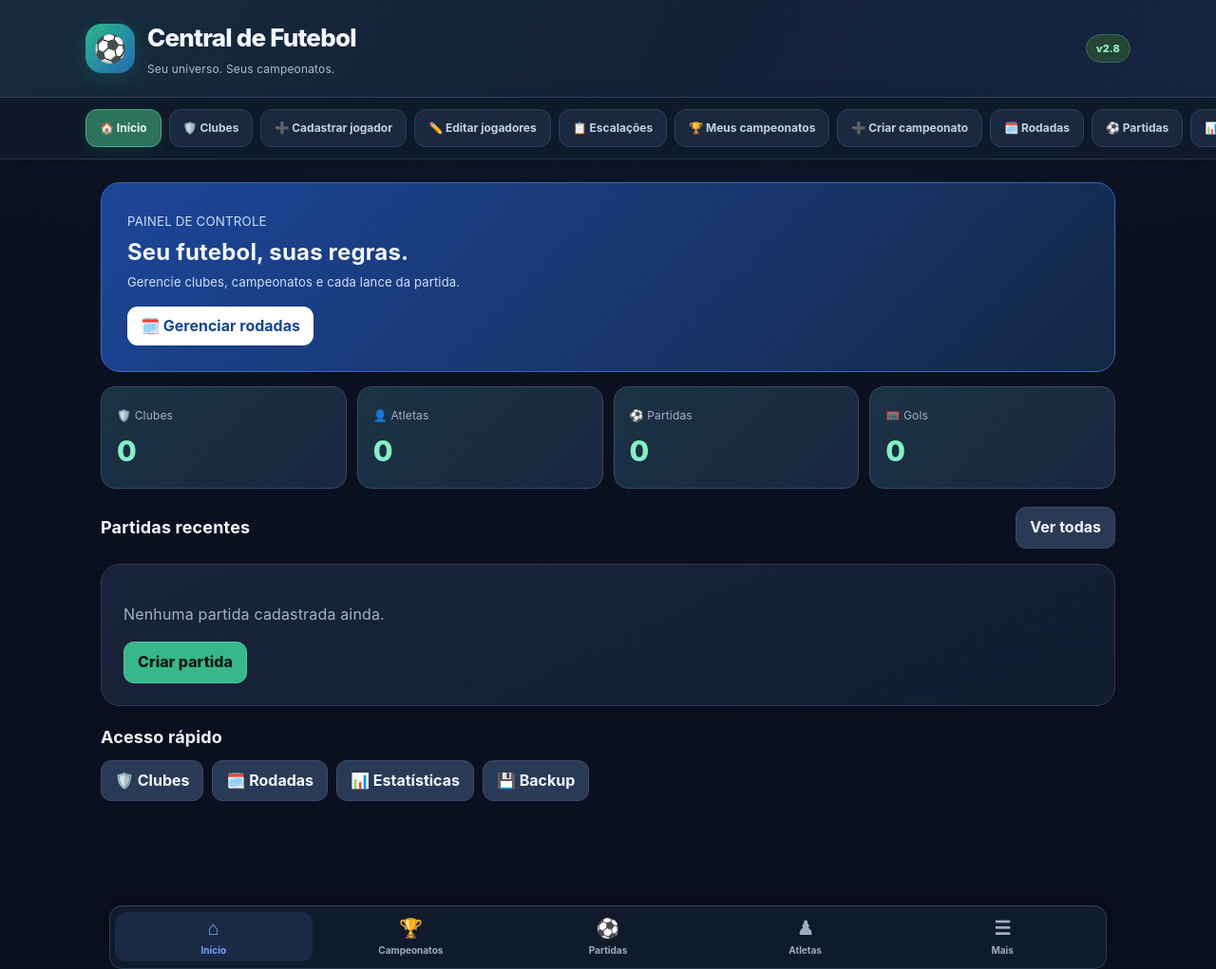
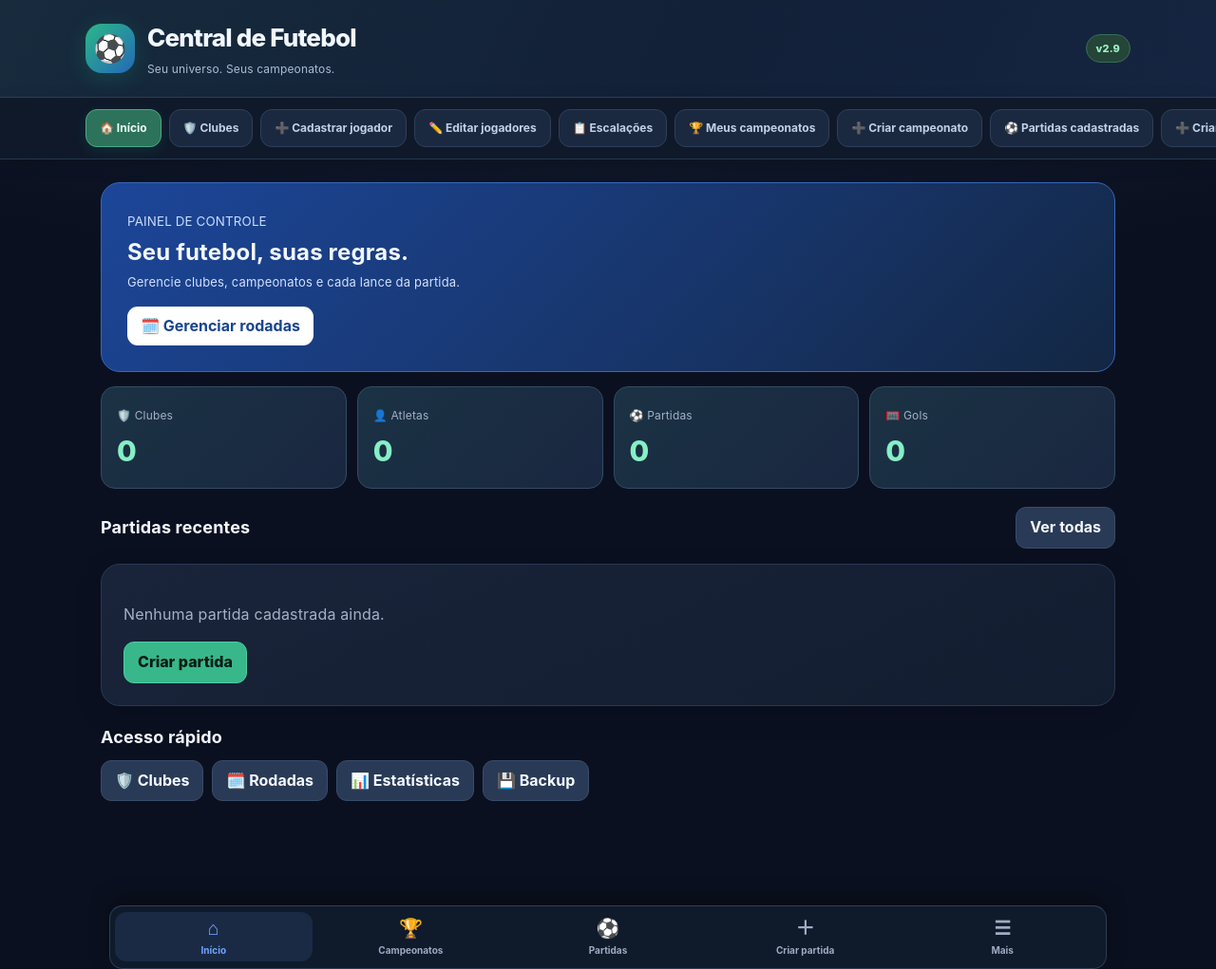
Before and after one commit to eterdragons-pixel/central-futebol, a plain HTML site: page index.html in a window 1280 px wide. Shown: the whole page at 95% size. Drawn offline with Linux system fonts and the light colour scheme.

Commit message:
Add files via upload

```diff
--- a/index.html
+++ b/index.html
@@ -880,4 +880,38 @@ go=function(t){if(t==='championshipHub28')championshipDetail28=null;goBefore28(t
 document.querySelector('header .version').textContent='v2.8';
 render();
 
+
+/* v2.9: criar partida separado do calendário de partidas cadastradas. */
+const matchPageBefore29=matches;
+function createMatchPage29(){
+ const full=matchPageBefore29(),cut=full.indexOf('<div class="panel"><h2>🏆 Partidas por competição</h2>');
+ return `<div class="champ-head"><div><h2>➕ ${edit.matches?.id?'Editar partida':'Criar partida'}</h2><p class="muted">Cadastre um novo confronto sem misturar com o calendário existente.</p></div><button onclick="go('matches')">← Partidas cadastradas</button></div>${cut>=0?full.slice(0,cut):full}`;
+}
+matches=function(){
+ const full=matchPageBefore29(),cut=full.indexOf('<div class="panel"><h2>🏆 Partidas por competição</h2>');
+ return `<div class="champ-head"><div><h2>⚽ Partidas cadastradas</h2><p class="muted">Consulte confrontos por competição, abra súmulas e edite resultados.</p></div><button class="primary" onclick="edit={};go('matchCreate29')">＋ Criar partida</button></div>${cut>=0?full.slice(cut):'<div class="panel"><p class="muted">Nenhuma partida cadastrada.</p></div>'}`;
+};
+const startEditBefore29=startEdit;
+startEdit=function(t,i){if(t==='matches'){tab='matchCreate29';edit[t]=db[t].find(x=>x.id===i);render();window.scrollTo(0,0)}else startEditBefore29(t,i)};
+const renderBefore29=render;
+render=function(){
+ if(tab==='matchCreate29'){$('app').innerHTML=createMatchPage29()}else renderBefore29();
+ const nav=$('nav');
+ if(nav){
+  const opts=tabs17.filter(([k])=>k!=='competitions'&&k!=='matches');
+  const at=opts.findIndex(([k])=>k==='rounds');
+  opts.splice(at,0,['championshipHub28','🏆 Meus campeonatos'],['competitions','➕ Criar campeonato'],['matches','⚽ Partidas cadastradas'],['matchCreate29','➕ Criar partida']);
+  nav.innerHTML=opts.map(([k,v])=>`<button class="${tab===k?'active':''}" onclick="go('${k}')">${v}</button>`).join('');
+ }
+ const bottom=$('bottom-nav');
+ if(bottom){
+  const links=[['inicio','⌂','Início'],['championshipHub28','🏆','Campeonatos'],['matches','⚽','Partidas'],['matchCreate29','＋','Criar partida'],['backup','☰','Mais']];
+  bottom.innerHTML=links.map(([k,ico,label])=>`<button class="${(tab===k||(k==='matches'&&tab==='report'))?'selected':''}" onclick="go('${k}')"><span class="ico">${ico}</span><span>${label}</span></button>`).join('');
+ }
+};
+const goBefore29=go;
+go=function(t){if(t==='matchCreate29'&&tab!=='matchCreate29')edit.matches=null;goBefore29(t)};
+document.querySelector('header .version').textContent='v2.9';
+render();
+
 </script></body></html>
```
